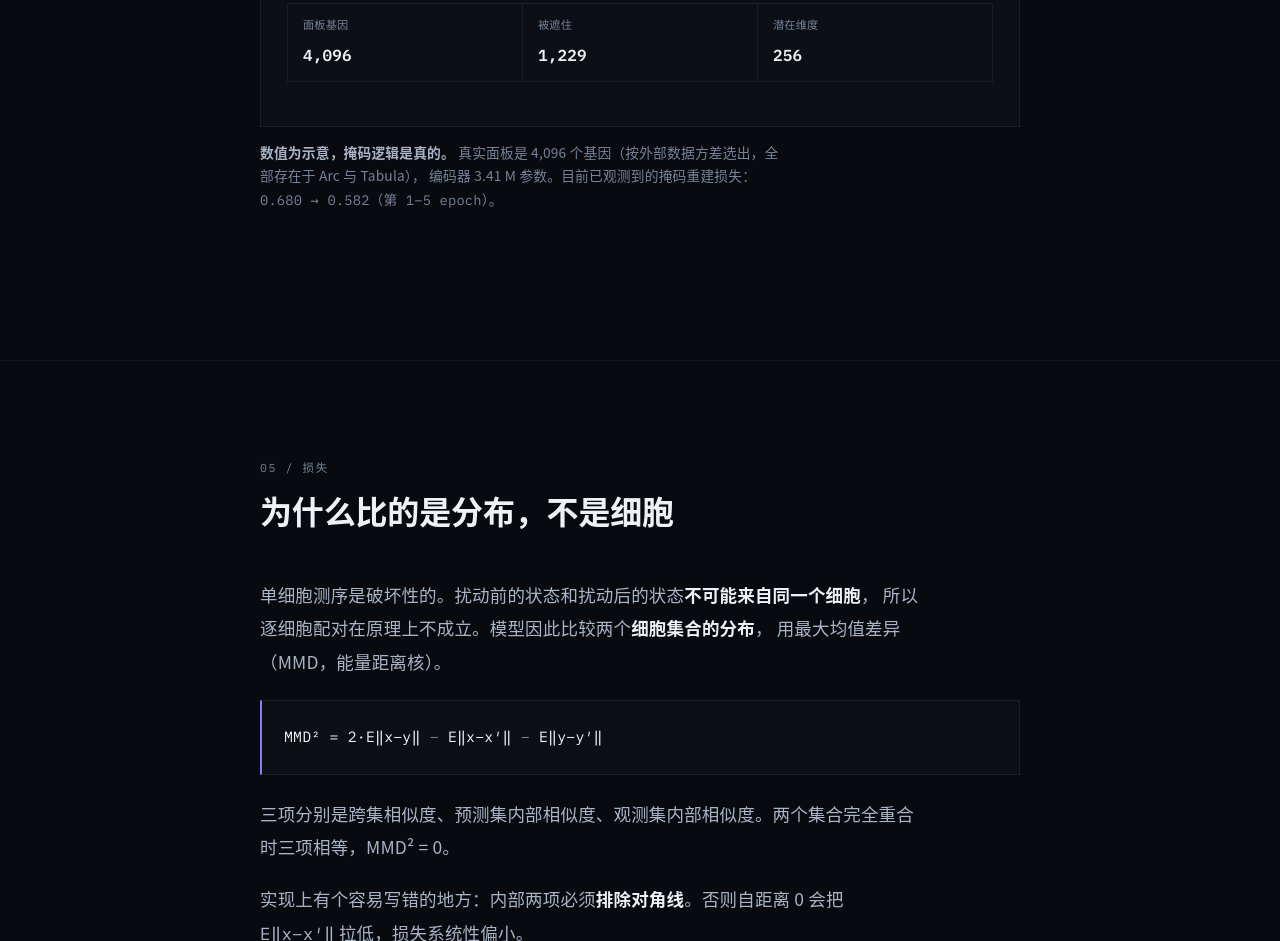
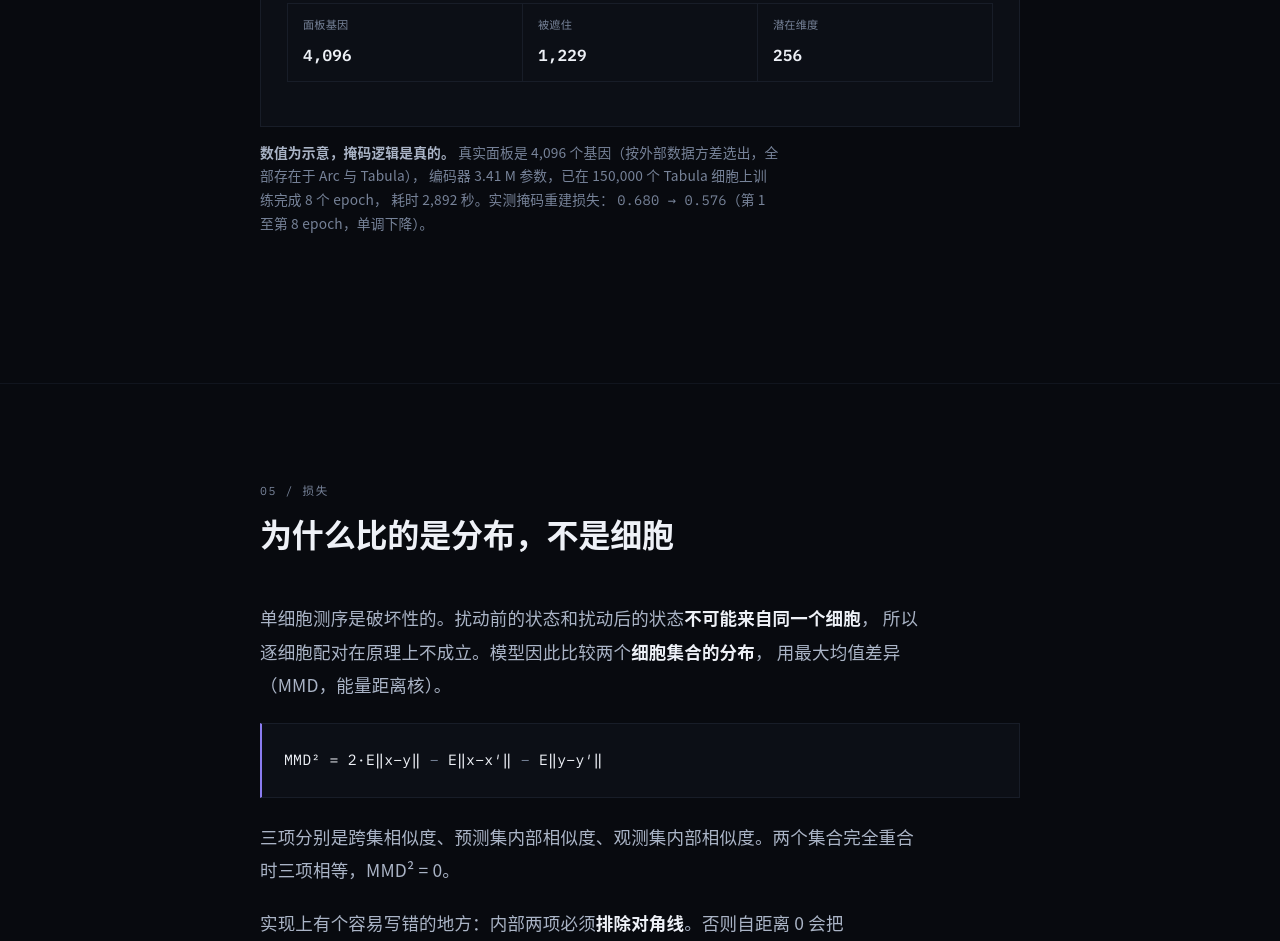
Before and after one commit to kainblue100/vcellx, a plain HTML site: page index.html in a window 1280 px wide. Shown: the part 5934-6875 px from the top of the page. Drawn offline with Linux system fonts and the light colour scheme.

Commit message:
预训练完成：记录真实的编码器结果
预训练编码器已在 150,000 个 Tabula Sapiens 细胞上完成 8 个 epoch，
掩码重建损失 0.680 -> 0.576，参数量 3.41 M，耗时 2,892 秒。
README 与说明页的对应文字从「正在训练」改为已完成，并写入真实数字。
三臂扰动训练与 cell-eval2 评测仍未运行，结果表保持 pending。

Co-authored-by: CommandCodeBot <noreply@commandcode.ai>

```diff
--- a/index.html
+++ b/index.html
@@ -299,7 +299,9 @@ Arc ∩ Tahoe  <span class="n">17,741 (98.1%)</span>
       <figcaption>
         <b>数值为示意，掩码逻辑是真的。</b>
         真实面板是 4,096 个基因（按外部数据方差选出，全部存在于 Arc 与 Tabula），
-        编码器 3.41 M 参数。目前已观测到的掩码重建损失：<span class="mono">0.680 → 0.582（第 1–5 epoch）</span>。
+        编码器 3.41 M 参数，已在 150,000 个 Tabula 细胞上训练完成 8 个 epoch，
+        耗时 2,892 秒。实测掩码重建损失：
+        <span class="mono">0.680 → 0.576</span>（第 1 至第 8 epoch，单调下降）。
       </figcaption>
     </div>
   </div>
```
Also changed, not shown: 1 other file.
